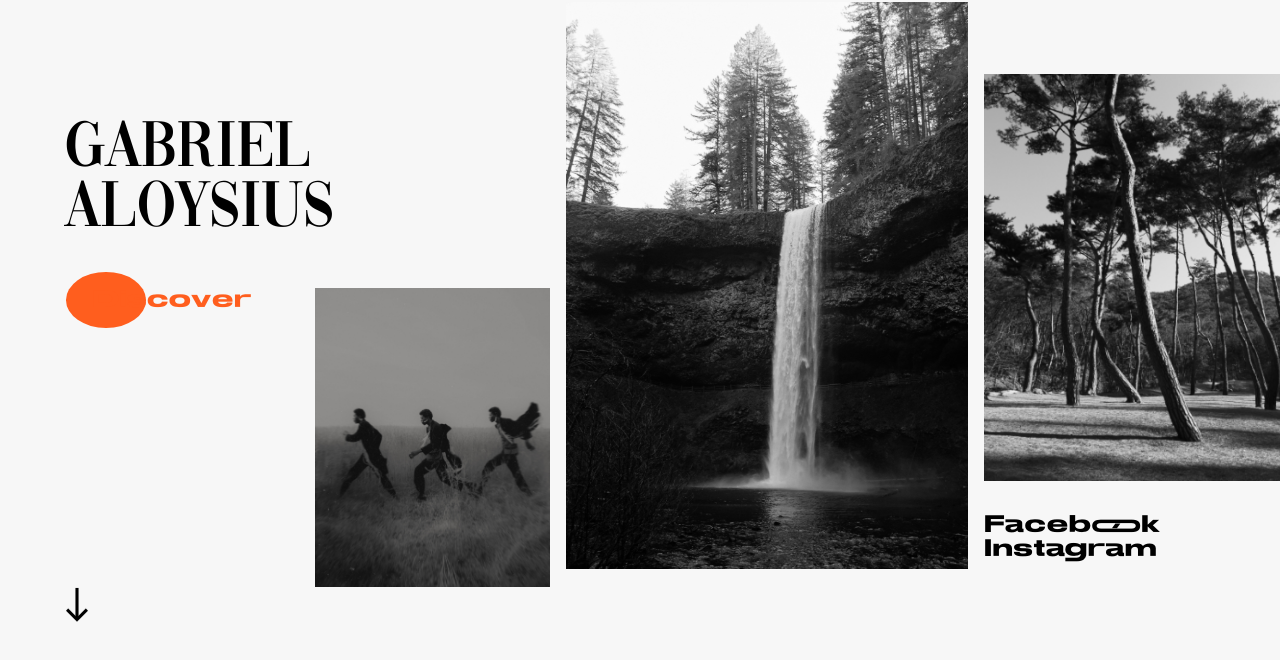
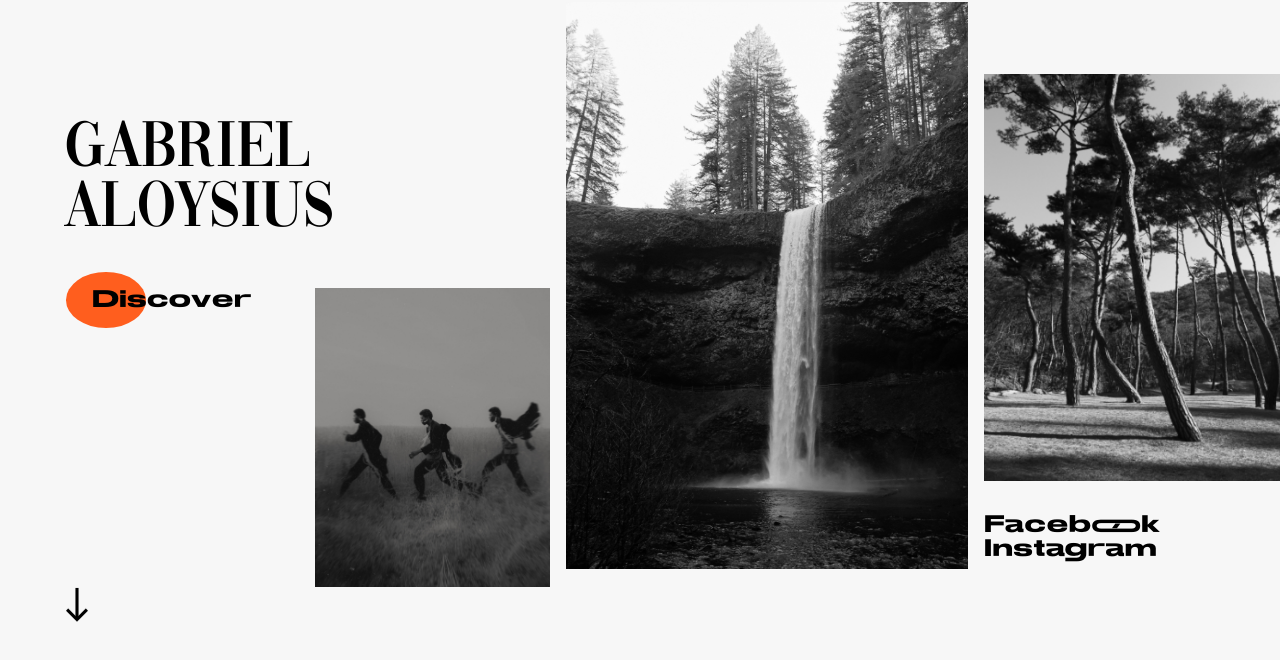
Before and after one commit to ananingfosu/grid-web-landingpage, a plain HTML site: page index.html in a window 1280 px wide. In both pictures the pointer is over the link "Discover". Shown: the part 78-738 px from the top of the page. Drawn offline with Linux system fonts and the light colour scheme.

Commit message:
Update main.css

```diff
--- a/main.css
+++ b/main.css
@@ -148,6 +148,10 @@ header {
 
 .discover p a {
     transition: 400ms ease-in-out;
+}
+
+.discover p a:hover {
+    color: var(--color-black);
 }
 
 .discover p a span {
```
